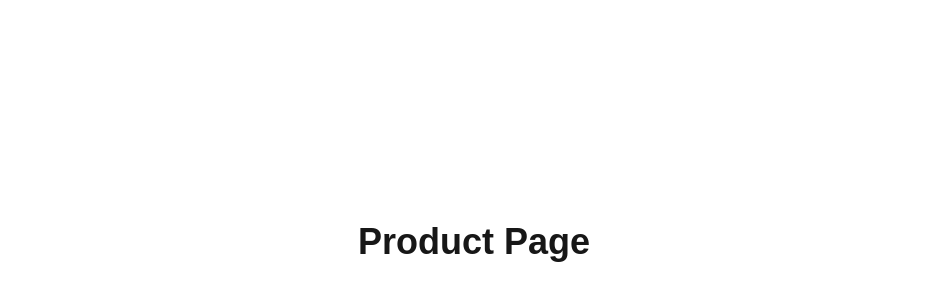
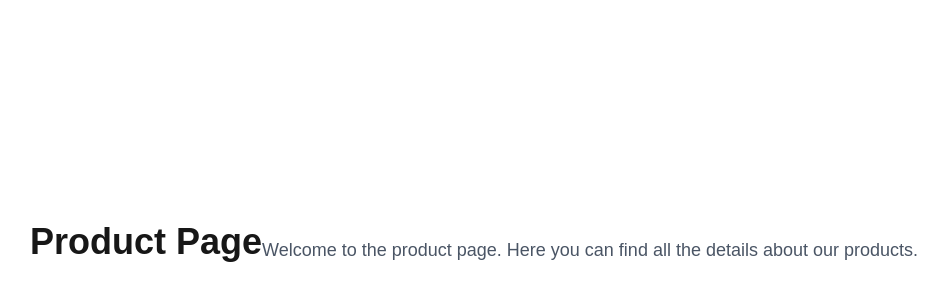
Before and after one commit to Himanshu-Gupta0007/fullstack-framework, a Next.js app: page /product in a window 1280 px wide. Shown: the part 158-458 px from the top of the page, without its empty margins (166-1110 px from the left). Built offline with nearby package versions, Linux system fonts and the light colour scheme.

Commit message:
Create premium  page

```diff
--- a/app/product/page.tsx
+++ b/app/product/page.tsx
@@ -6,6 +6,7 @@ const page = () => {
     <div className="min-h-screen flex items-center justify-center">
 
       <h1 className="text-4xl font-bold">Product Page</h1>
+      <p className="mt-4 text-lg text-gray-600">Welcome to the product page. Here you can find all the details about our products.</p>
     </div>
   )
 }
```
